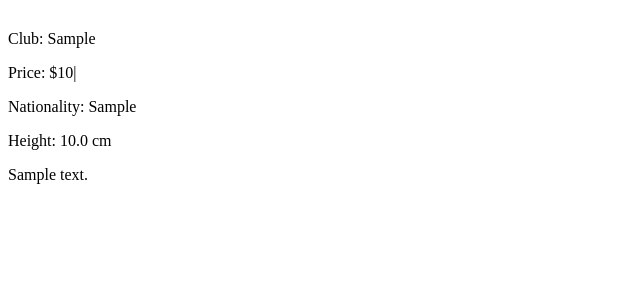
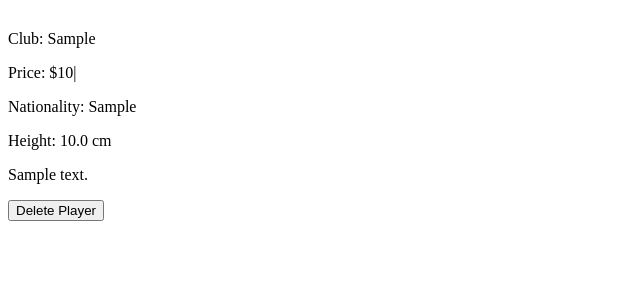
Before and after one commit to Avesinanoor/transfer-market, a Django app: page /player/00000000-0000-0000-0000-000000000001/ in a window 1280 px wide. Shown: the part 384-684 px from the top of the page, without its empty margins (0-640 px from the left). Run offline with Django 5.2, Linux system fonts and the light colour scheme; tables that the repository leaves empty hold one stand-in row (values such as "Sample post"); grey boxes marked "Sample" are stand-in pictures.

Commit message:
Add feature delete player

```diff
--- a/main/templates/player_detail.html
+++ b/main/templates/player_detail.html
@@ -16,5 +16,8 @@
 <p>Nationality: {{ player.nationality }}</p>
 <p>Height: {{ player.height }} cm</p>
 <p>{{ player.description }}</p>
+<form action="{% url 'main:delete_player' player.id %}" method="post" style="display: inline;">
+    {% csrf_token %}
+    <button type="submit" onclick="return confirm('Are you sure you want to delete this player?');">Delete Player</button>
 
 {% endblock content %}
--- a/main/urls.py
+++ b/main/urls.py
@@ -1,5 +1,5 @@
 from django.urls import path
-from main.views import show_main, register_player, show_player, show_json, show_xml, show_json_by_id, show_xml_by_id
+from main.views import show_main, register_player, show_player, delete_player, show_json, show_xml, show_json_by_id, show_xml_by_id
 
 app_name = 'main'
 
@@ -7,6 +7,7 @@ urlpatterns = [
     path('', show_main, name='show_main'),
     path('register-player/', register_player, name='register_player'),
     path('player/<str:id>/', show_player, name='show_player'),
+    path('delete-player/<str:id>/', delete_player, name='delete_player'),
     path('xml/', show_xml, name='show_xml'),
     path('json/', show_json, name='show_json'),
     path('xml/<str:player_id>/', show_xml_by_id, name='show_xml_by_id'),
--- a/main/views.py
+++ b/main/views.py
@@ -1,6 +1,7 @@
 from django.http import HttpResponse
 from django.core import serializers
 from django.shortcuts import render, redirect, get_object_or_404
+from django.contrib import messages
 from main.models import Player
 from main.forms import PlayerForm
 
@@ -36,6 +37,12 @@ def show_player(request, id):
     }
     return render(request, 'player_detail.html', context)
 
+def delete_player(request, id):
+    player = get_object_or_404(Player, pk=id)
+    player.delete()
+    messages.success(request, f'Player {player} deleted successfully.')
+    return redirect('main:show_main')
+
 def show_xml(request):
     players_list = Player.objects.all()
     xml_data = serializers.serialize('xml', players_list)
```
